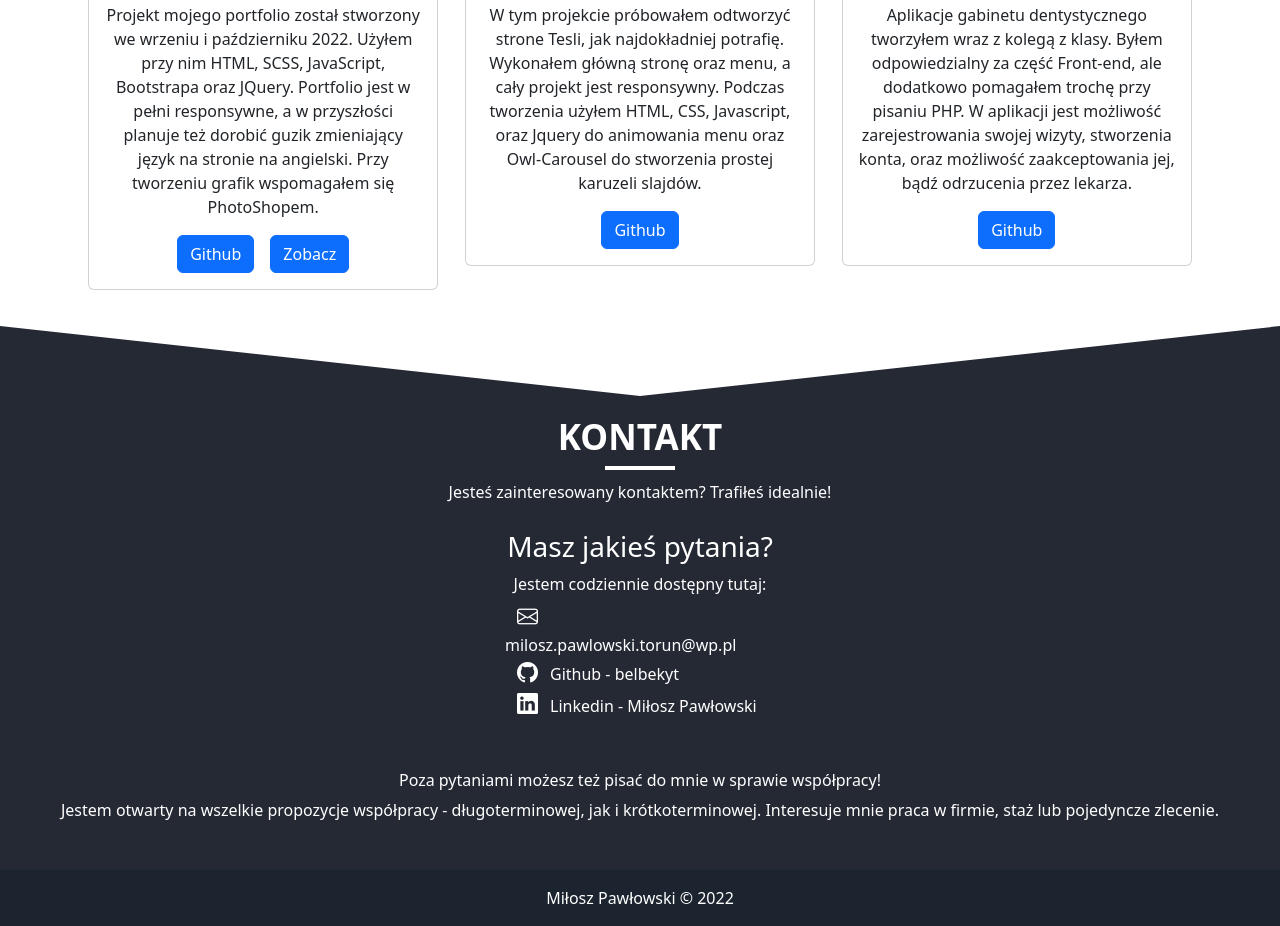
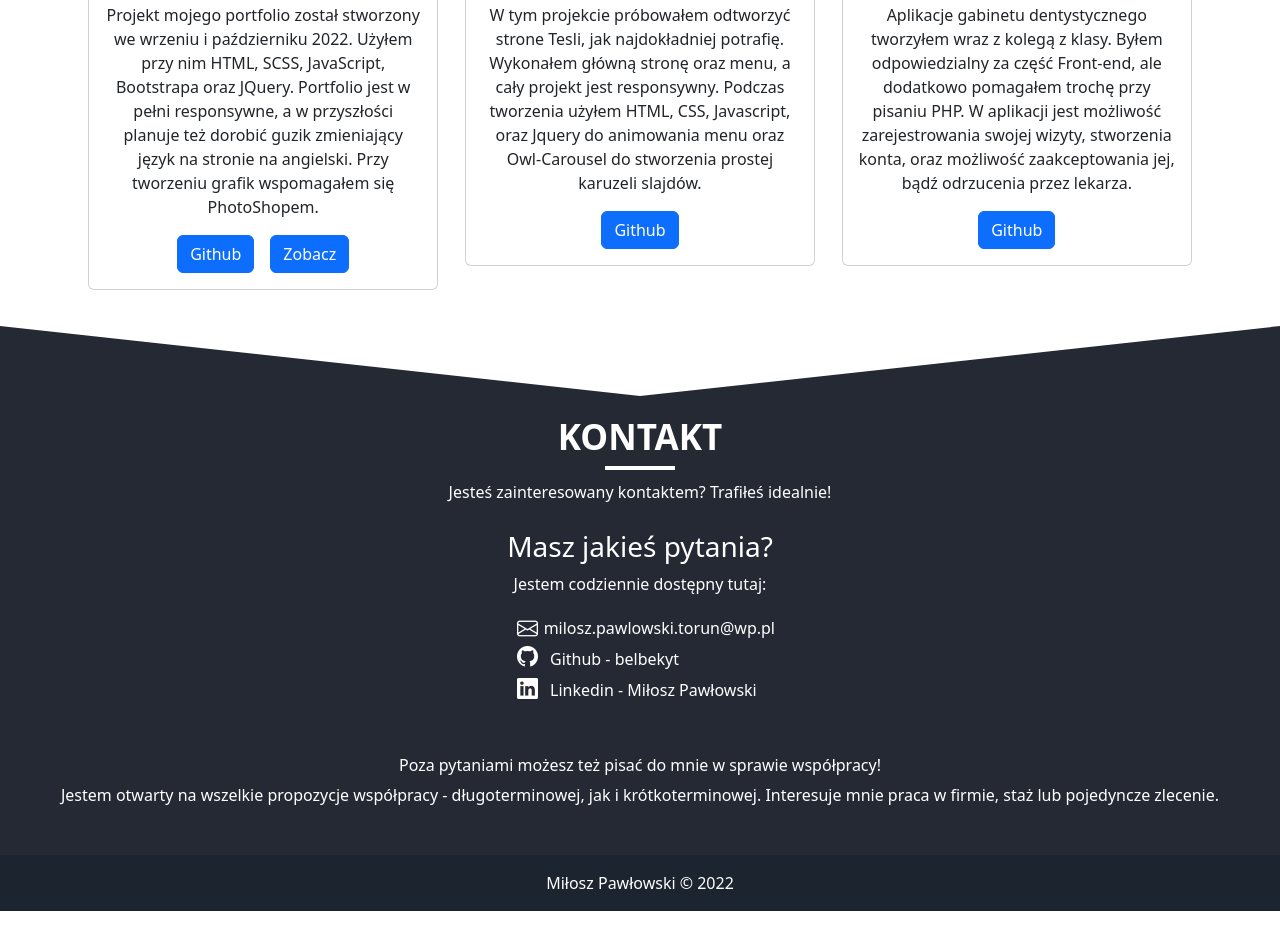
Before and after one commit to belbekyt/My-Portfolio, a plain HTML site: page index.html in a window 1280 px wide. Shown: the part 3629-4555 px from the top of the page. Drawn offline with nearby package versions, Linux system fonts and the light colour scheme.

Commit message:
Mailbox Icon fix

```diff
--- a/index.html
+++ b/index.html
@@ -252,7 +252,7 @@
                 <h3 class="text-center">Masz jakieś pytania?</h3>
                 <p class="text-center">Jestem codziennie dostępny tutaj:</p>
                 <div class="d-flex flex-column align-items-center">
-                    <a><i class="bi bi-envelope"></i>milosz.pawlowski.torun@wp.pl</a>
+                    <a class="mailbox-icon-fix"><i class="bi bi-envelope"></i><span>milosz.pawlowski.torun@wp.pl</span></a>
                     <a href="https://github.com/belbekyt" target="_blank" class="text-white"><i class="bi bi-github"></i>Github - belbekyt</a>
                     <a href="https://www.linkedin.com/in/belbekyt/" target="_blank" class="text-white"><i class="bi bi-linkedin"></i>Linkedin - Miłosz Pawłowski</a>
                 </div>
--- a/scss/_animations.scss
+++ b/scss/_animations.scss
@@ -1,5 +1,5 @@
 .hidden{
     opacity: 0;
     filter: blur(5px);
-    margin-left: -46%;
+    margin-left: -40%;
 }
--- a/scss/_footer.scss
+++ b/scss/_footer.scss
@@ -1,3 +1,14 @@
 footer{
     background-color: #1b242f;
 }
+
+.mailbox-icon-fix{
+    display: flex;
+    height: 35px;
+    margin-bottom: 5px;
+    color: white;
+
+    span{
+        padding-top: 14px;
+    }
+}
```
Also changed, not shown: css/main.css.
